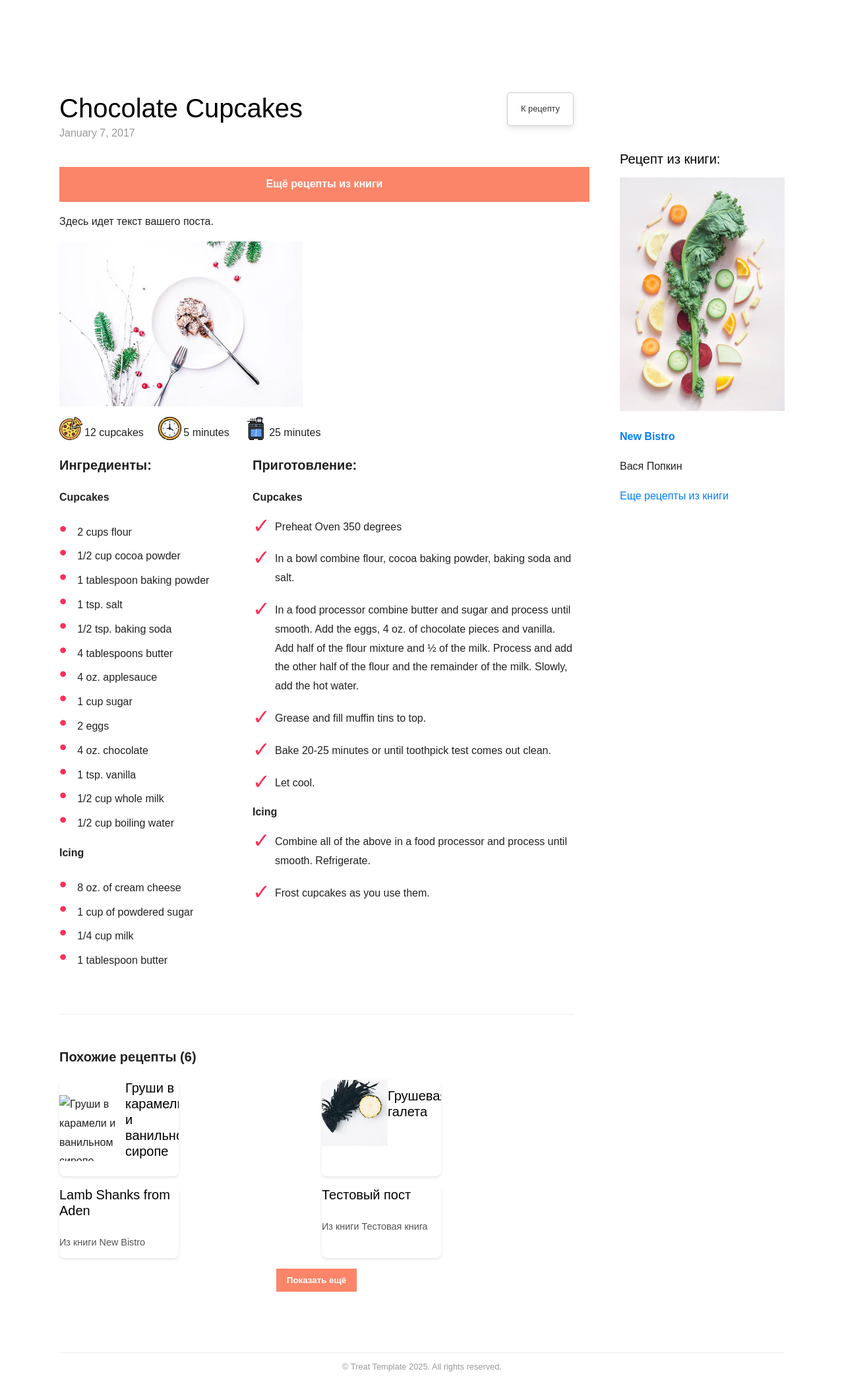
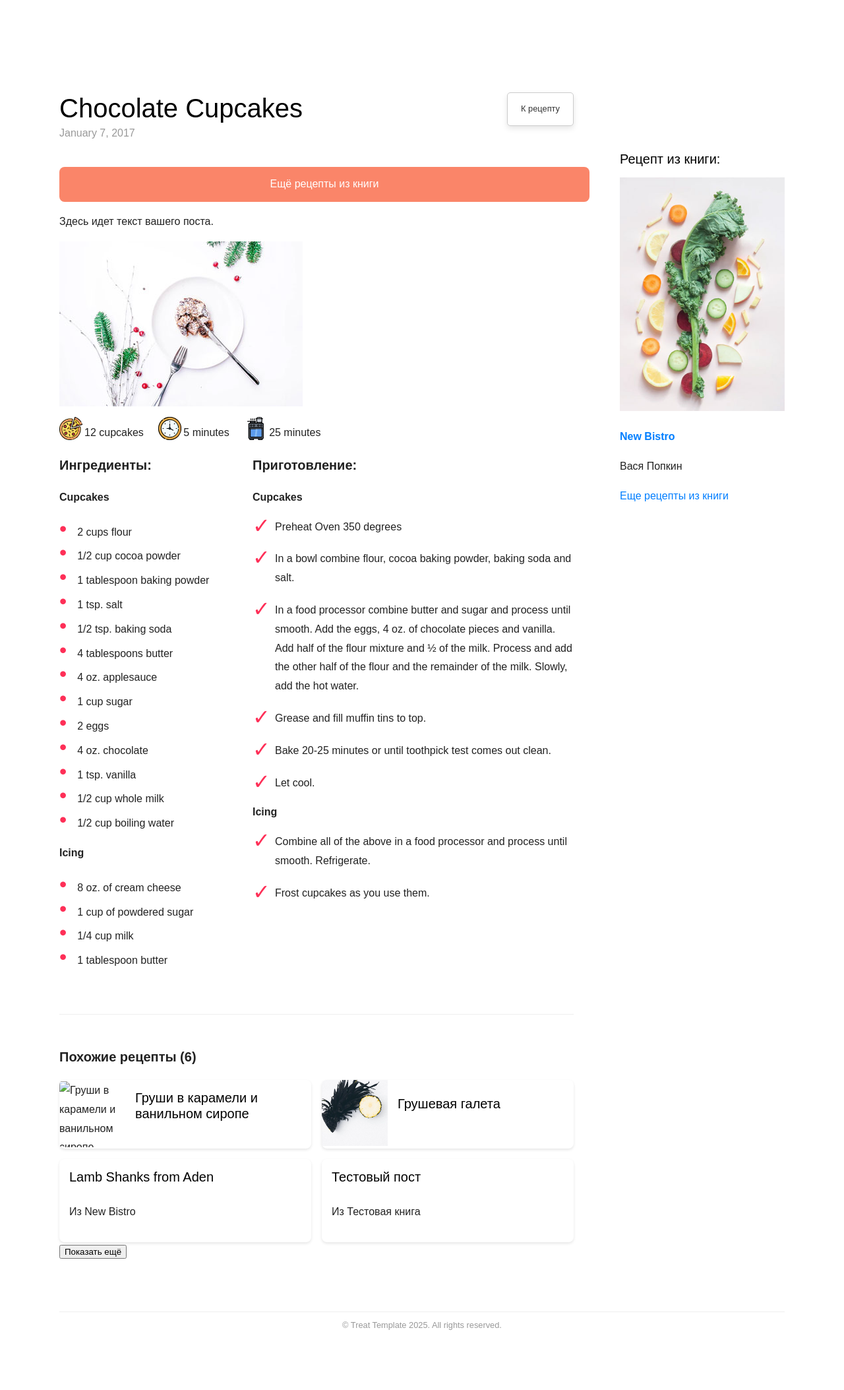
Before and after one commit to Helga1970/new-site, a Jekyll site: the page built from _recipes/2017-01-02-chocolate-cupcakes.md, in a window 1280 px wide. Shown: the whole page at 66% size. Built offline with Jekyll 4.4.1, drawn with Linux system fonts in a browser that asks for light colours; nearby versions of some CDN libraries; some web fonts are replaced; after the commit the page ends 2044 px from its top, so only the background shows below that.

Commit message:
Update post.html

```diff
--- a/_layouts/post.html
+++ b/_layouts/post.html
@@ -95,7 +95,7 @@ layout: default
               <div class="recipe-card-content-list-item">
                 <h4>{{ recipe.title }}</h4>
                 {% if recipe.book.title %}
-                  <p class="recipe-book">Из книги {{ recipe.book.title }}</p>
+                  <p class="recipe-book">Из {{ recipe.book.title }}</p>
                 {% endif %}
               </div>
             </a>
@@ -129,48 +129,33 @@ layout: default
 <style>
   .hidden { display: none; }
 
-  /* Кнопка "Ещё рецепты из книги" на мобилках */
   .more-recipes-btn {
     display: block;
     width: 100%;
     text-align: center;
     padding: 12px;
-    background: #fa8569;
+    background: #fa8569; /* исправленный цвет */
     color: #fff;
+    border-radius: 8px;
+    margin: 16px 0;
     text-decoration: none;
-    font-weight: bold;
-    margin: 16px 0;
   }
 
-  /* Карточки похожих рецептов: сохраняем сетку 2 в ряд на десктопе */
   .related-recipes-grid {
-    display: grid;
-    grid-template-columns: repeat(auto-fill, minmax(280px, 1fr));
+    display: flex;
+    flex-wrap: wrap;
     gap: 16px;
   }
 
-  .recipe-card-content-list-item {
-    line-height: 1.3;
-    margin: 0;
-    padding: 0;
+  .recipe-card-list-item {
+    width: calc(50% - 8px); /* 2 в ряд на десктопе */
+    box-sizing: border-box;
   }
 
-  /* Сокращаем пробел между названием рецепта и книгой */
-  .recipe-card-content-list-item .recipe-book {
-    margin-top: 2px;
-    font-size: 0.9em;
-    color: #555;
-  }
-
-  #show-more {
-    display: block;
-    margin: 16px auto;
-    padding: 10px 16px;
-    background: #fa8569;
-    color: #fff;
-    border: none;
-    cursor: pointer;
-    font-weight: bold;
+  @media(max-width: 768px) {
+    .recipe-card-list-item {
+      width: 100%;
+    }
   }
 </style>
 
```
Also changed, not shown: other parts of _layouts/post.html (+2 -2 lines).
